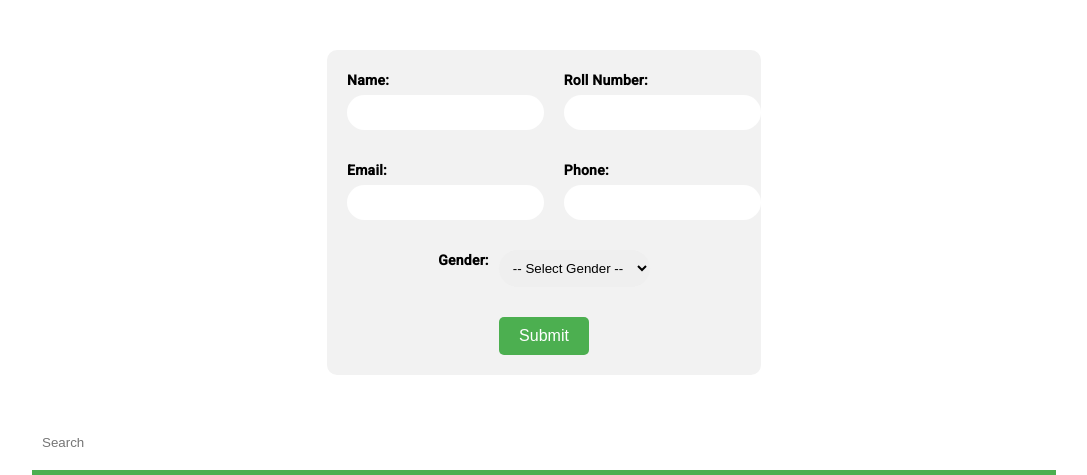
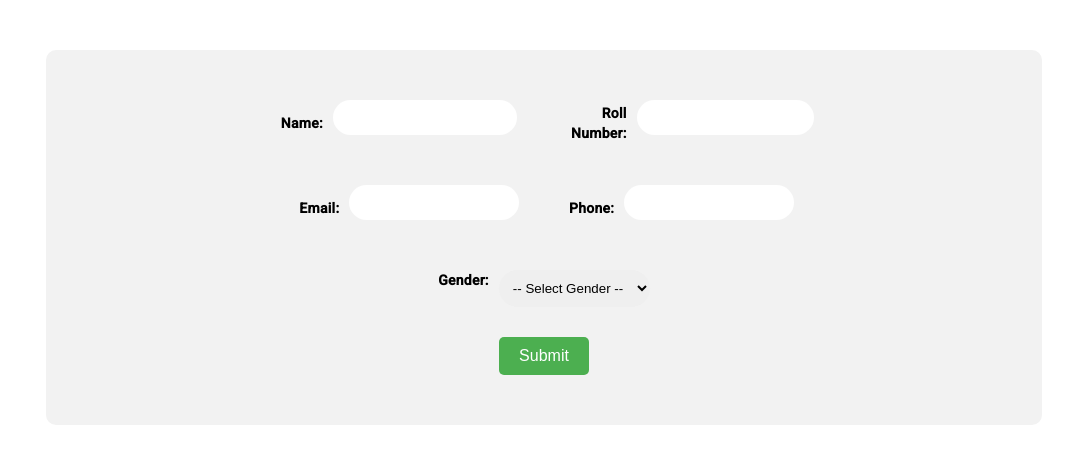
Before and after one commit to Jawahar83/Angular_Forms, an Angular app: page / in a window 1280 px wide. Shown: the top 475 px of the page, without its empty margins (96-1183 px from the left). Built offline with nearby package versions, Linux system fonts and the light colour scheme; no server answers.

Commit message:
css modification

```diff
--- a/src/app/student-form/student-form.component.css
+++ b/src/app/student-form/student-form.component.css
@@ -12,9 +12,10 @@
   align-items: center;
   justify-content: center;
   background-color: #f2f2f2;
-  padding: 20px;
+  padding: 50px;
   border-radius: 10px;
   margin-bottom: 50px;
+  width: 70%;
 }
 
 
@@ -80,14 +81,25 @@ mat-paginator {
 
 .form-group__item {
   display: flex;
-  flex-direction: column;
+  flex-direction: row;
+  align-items: center;
   width: 45%;
+  margin-bottom: 20px;
 }
 
 label {
   font-weight: bold;
-  margin-bottom: 5px;
   margin-right: 10px;
+  width: 30%;
+  text-align: right;
+}
+
+input[type="text"] {
+  padding: 10px;
+  border-radius: 30px;
+  border: none;
+  margin-bottom: 10px;
+  width: 70%;
 }
 
 input[type="text"],
```
